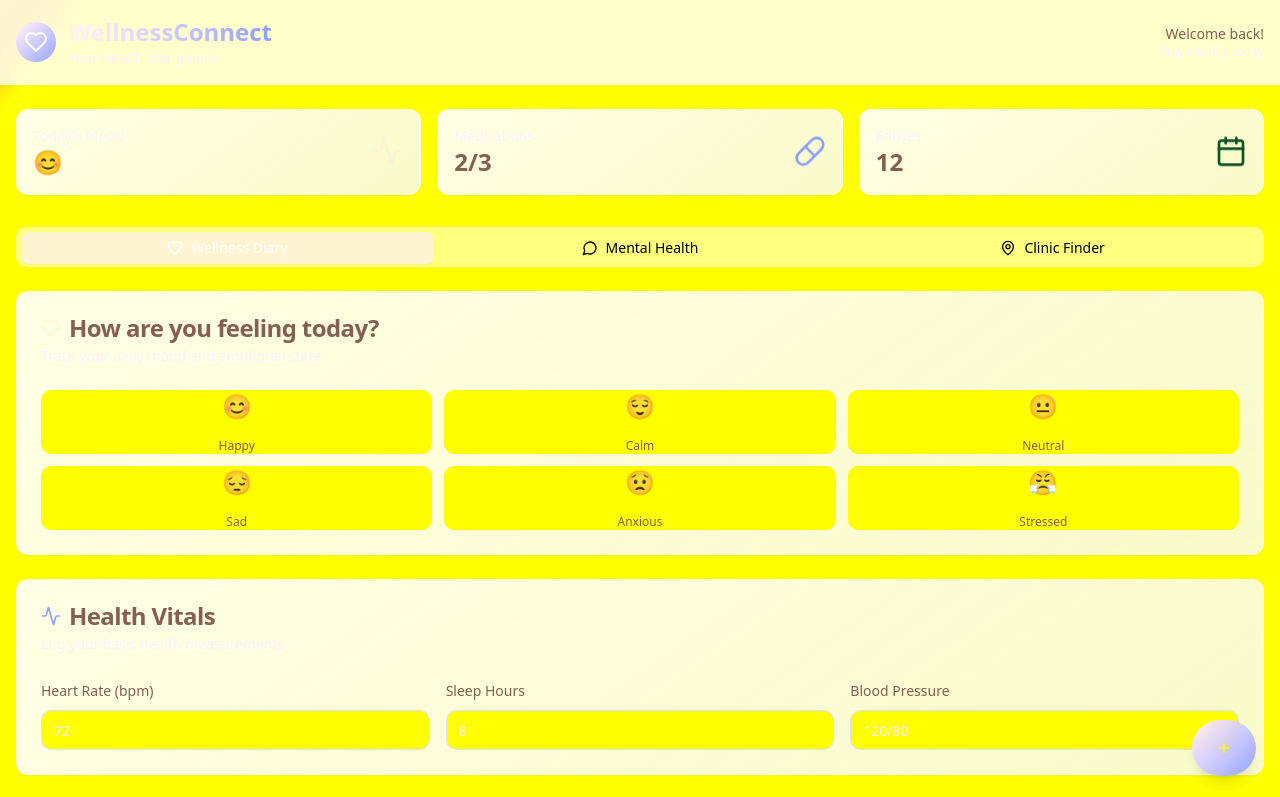
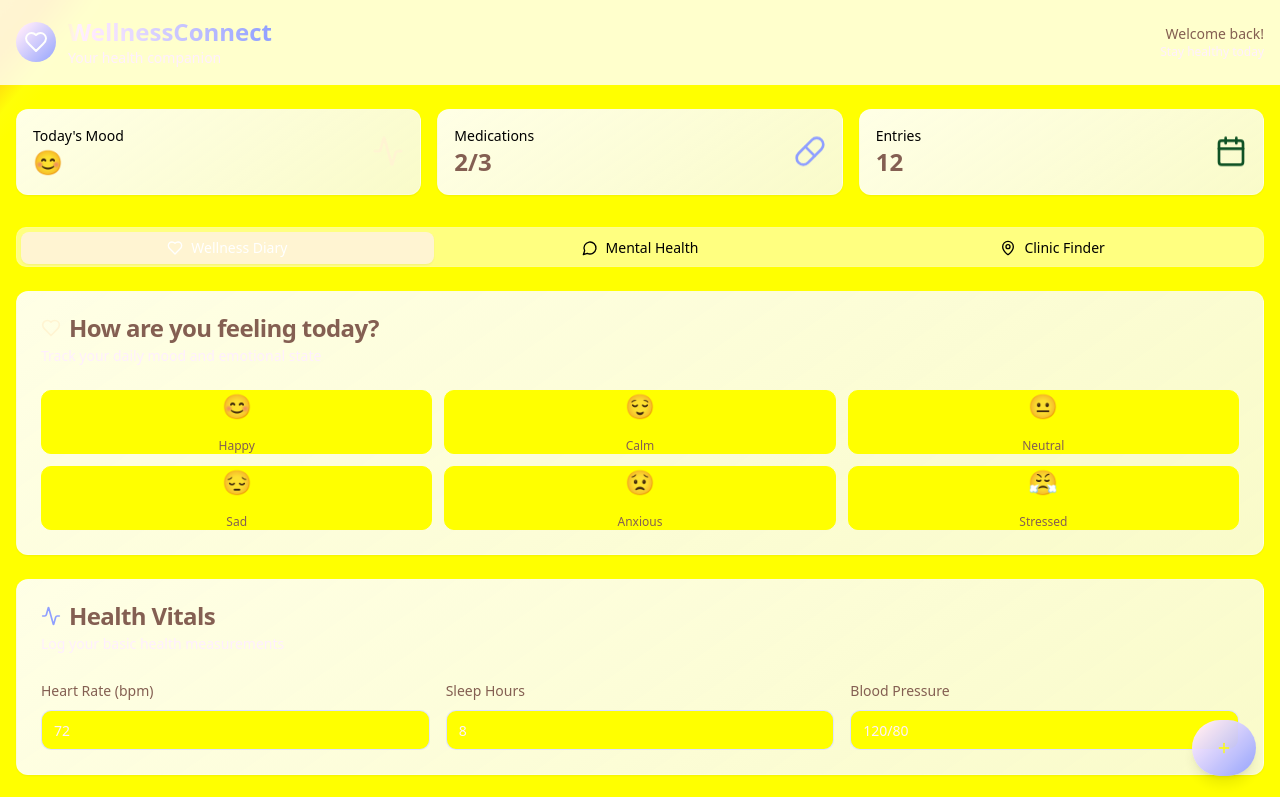
Before and after one commit to Erickimani7/solace-health-hub, a React (Vite) app: page / in a window 1280 px wide. Shown: the top 797 px of the page. Built offline with nearby package versions, Linux system fonts and the light colour scheme.

Commit message:
Fix: Change text color in quick stats
Change the text color for "entries", "medication", and "today's mood" to black in the quick stats cards.

```diff
--- a/src/pages/Index.tsx
+++ b/src/pages/Index.tsx
@@ -44,7 +44,7 @@ const Index = () => {
             <CardContent className="p-4">
               <div className="flex items-center justify-between">
                 <div>
-                  <p className="text-sm font-medium text-muted-foreground">Today's Mood</p>
+                  <p className="text-sm font-medium text-black">Today's Mood</p>
                   <p className="text-2xl font-bold">😊</p>
                 </div>
                 <Activity className="w-8 h-8 text-wellness-primary animate-float" />
@@ -56,7 +56,7 @@ const Index = () => {
             <CardContent className="p-4">
               <div className="flex items-center justify-between">
                 <div>
-                  <p className="text-sm font-medium text-muted-foreground">Medications</p>
+                  <p className="text-sm font-medium text-black">Medications</p>
                   <p className="text-2xl font-bold">2/3</p>
                 </div>
                 <Pill className="w-8 h-8 text-wellness-secondary animate-float" />
@@ -68,7 +68,7 @@ const Index = () => {
             <CardContent className="p-4">
               <div className="flex items-center justify-between">
                 <div>
-                  <p className="text-sm font-medium text-muted-foreground">Entries</p>
+                  <p className="text-sm font-medium text-black">Entries</p>
                   <p className="text-2xl font-bold">12</p>
                 </div>
                 <Calendar className="w-8 h-8 text-wellness-accent animate-float" />
```
